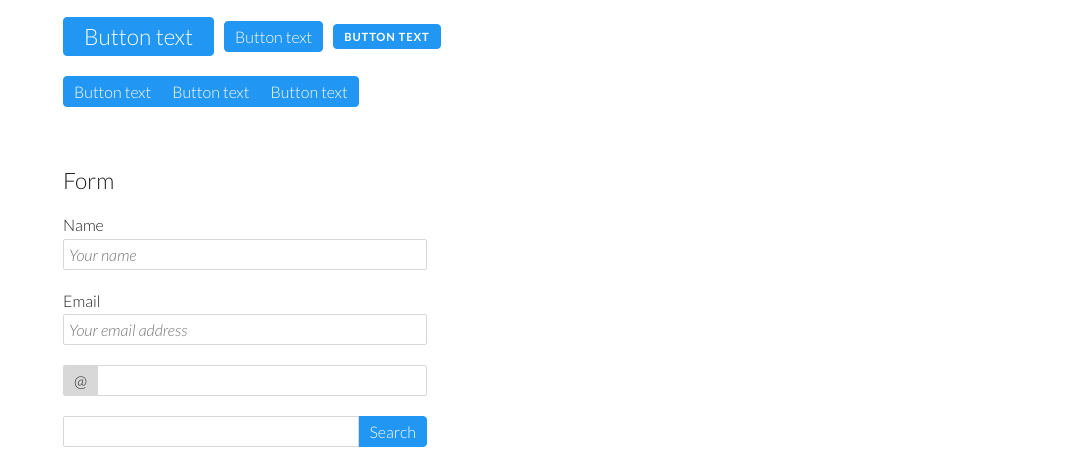
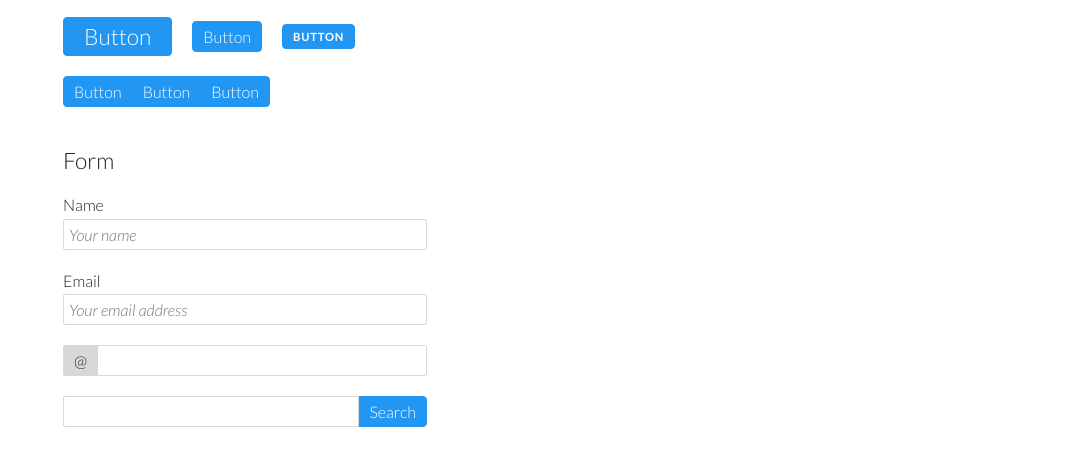
Before and after one commit to LukaszWatroba/valitycss, a website: page index.html in a window 1280 px wide. Shown: the part 311-762 px from the top of the page, without its empty margins (213-1280 px from the left). Drawn offline with Linux system fonts and the light colour scheme.

Commit message:
update index.html

```diff
--- a/index.html
+++ b/index.html
@@ -69,29 +69,27 @@
       <article class="u-paddingVm" id="button">
         <h4 class="u-h4">Button</h4>
 
-        <ul class="Navigation Navigation--hz u-marginBm">
-          <li class="Navigation-item">
-            <button class="Button Button--default Button--lg">Button text</button>
+        <ul class="Navigation Navigation--hz">
+          <li class="Navigation-item u-marginBm u-marginRm">
+            <button class="Button Button--default Button--lg">Button</button>
           </li>
-          <li class="Navigation-item u-marginHs">
-            <button class="Button Button--default">Button text</button>
+          <li class="Navigation-item u-marginBm u-marginRm">
+            <button class="Button Button--default">Button</button>
           </li>
-          <li class="Navigation-item">
-            <button class="Button Button--default Button--sm">Button text</button>
+          <li class="Navigation-item u-marginBm u-marginRm">
+            <button class="Button Button--default Button--sm">Button</button>
           </li>
         </ul>
 
-        <div class="u-marginBm">
         <div class="ButtonGroup ButtonGroup--hz ButtonGroup--borderCollapse">
           <div class="ButtonGroup-item">
-              <button class="Button Button--default">Button text</button>
+            <button class="Button Button--default">Button</button>
           </div>
           <div class="ButtonGroup-item">
-              <button class="Button Button--default">Button text</button>
+            <button class="Button Button--default">Button</button>
           </div>
           <div class="ButtonGroup-item">
-              <button class="Button Button--default">Button text</button>
-            </div>
+            <button class="Button Button--default">Button</button>
           </div>
         </div>
       </article><!-- /#button -->
@@ -182,7 +180,7 @@
           </div>
 
           <div class="u-marginTl">
-            <input type="submit" class="Button Button--default" value="Submit form">
+            <input type="submit" class="Button Button--default" value="Submit">
             <small class="u-inlineBlock u-marginHs u-alignMiddle">or</small>
             <a href="#" class="Button">Cancel</a>
           </div>
```
Lines whose indentation alone changed are shown as unchanged.
